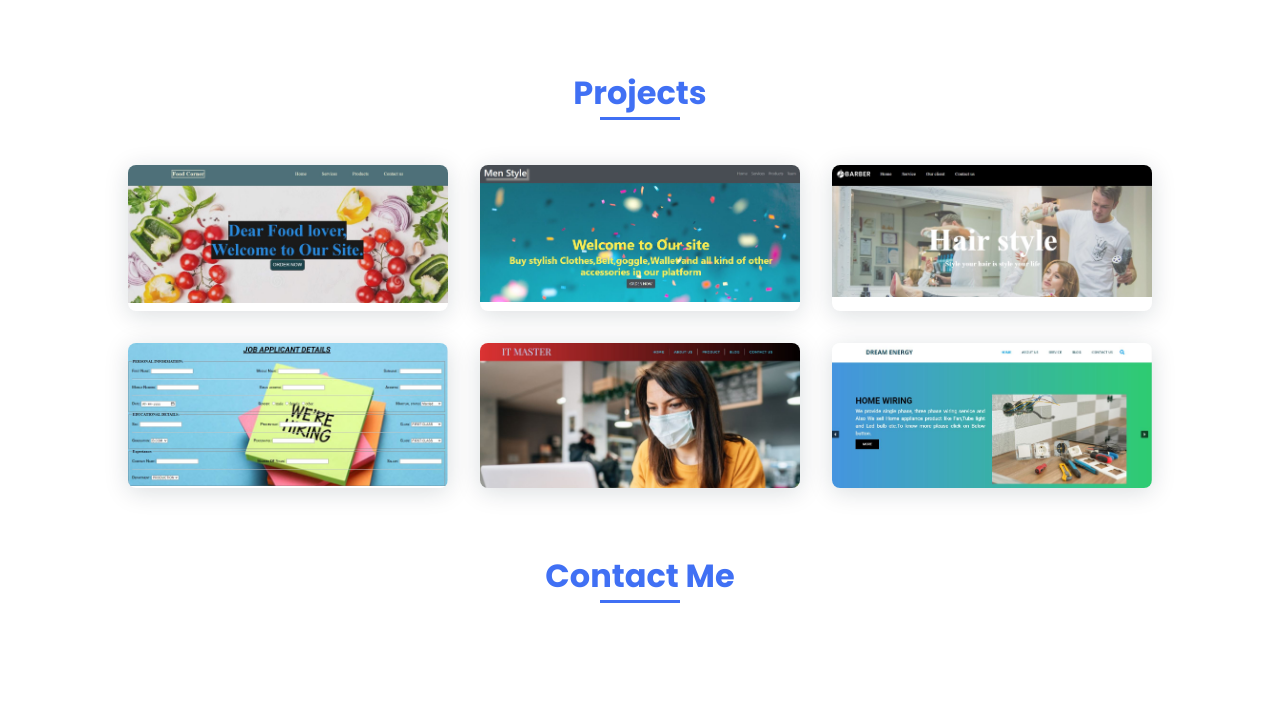
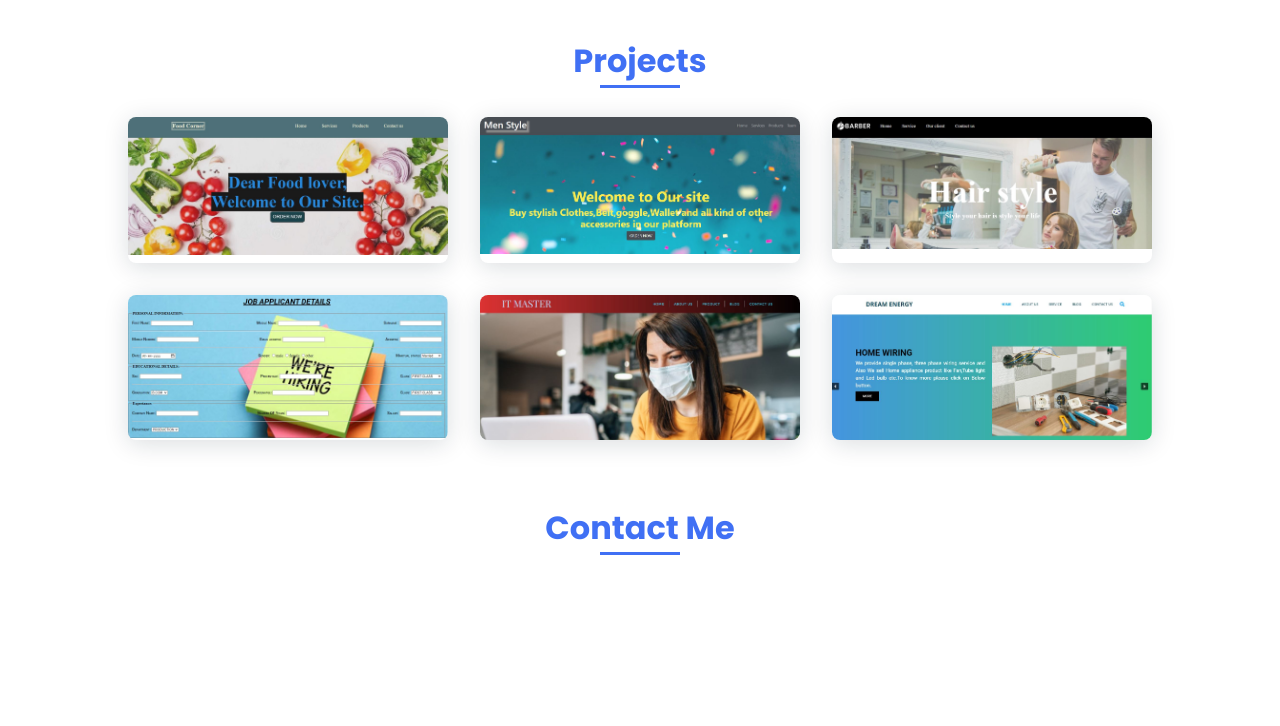
Before and after one commit to kotak364/portfolio, a plain HTML site: page index.html in a window 1280 px wide. Shown: the part 1975-2701 px from the top of the page. Drawn offline with nearby package versions, Linux system fonts and the light colour scheme.

Commit message:
Update styles.css

```diff
--- a/assets/css/styles.css
+++ b/assets/css/styles.css
@@ -388,9 +388,7 @@ i {
     padding-top: 4rem;
     padding-bottom: 3rem;
   }
-  .section-title {
-    margin-bottom: var(--mb-6);
-  }
+
   .section-title::after {
     width: 80px;
     top: 3rem;
```
